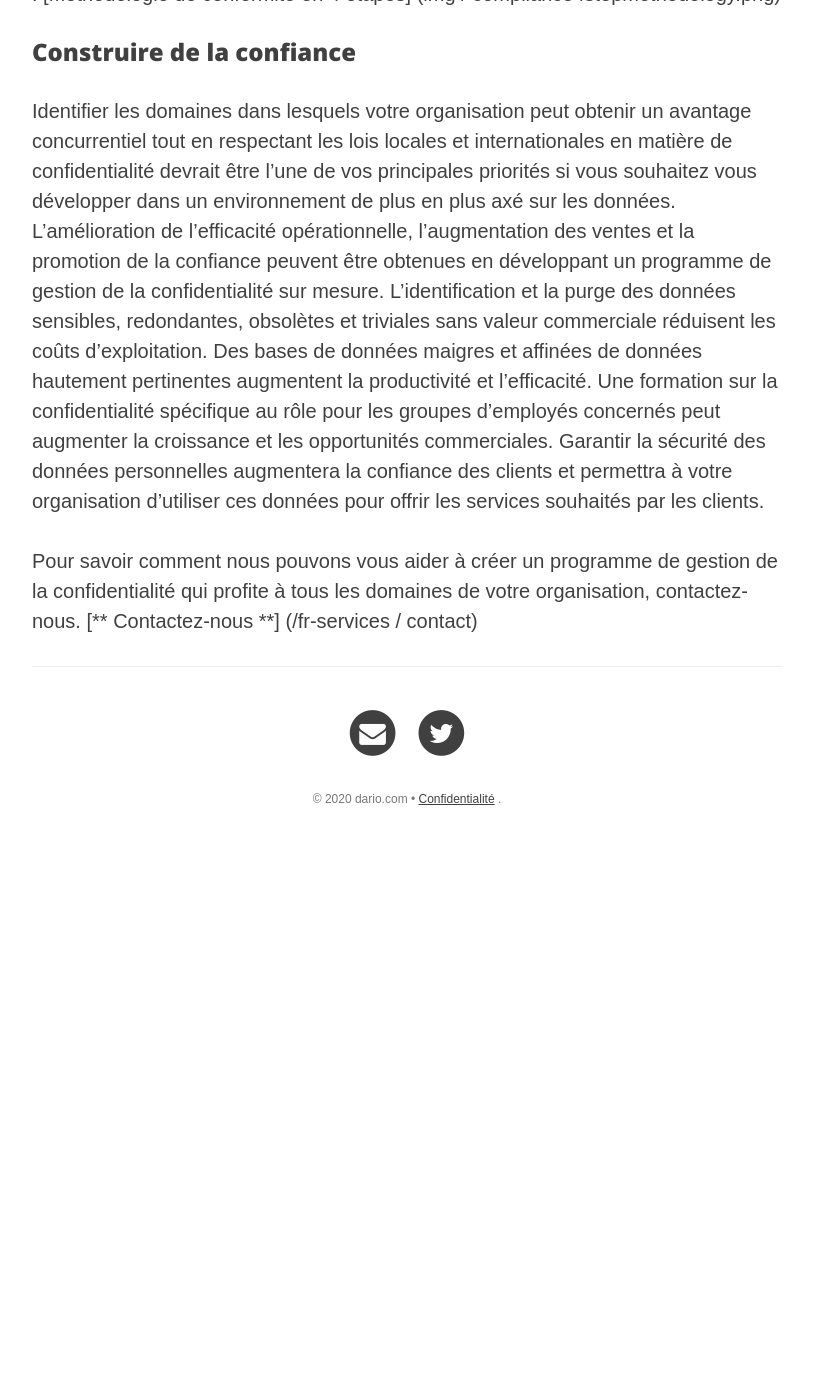
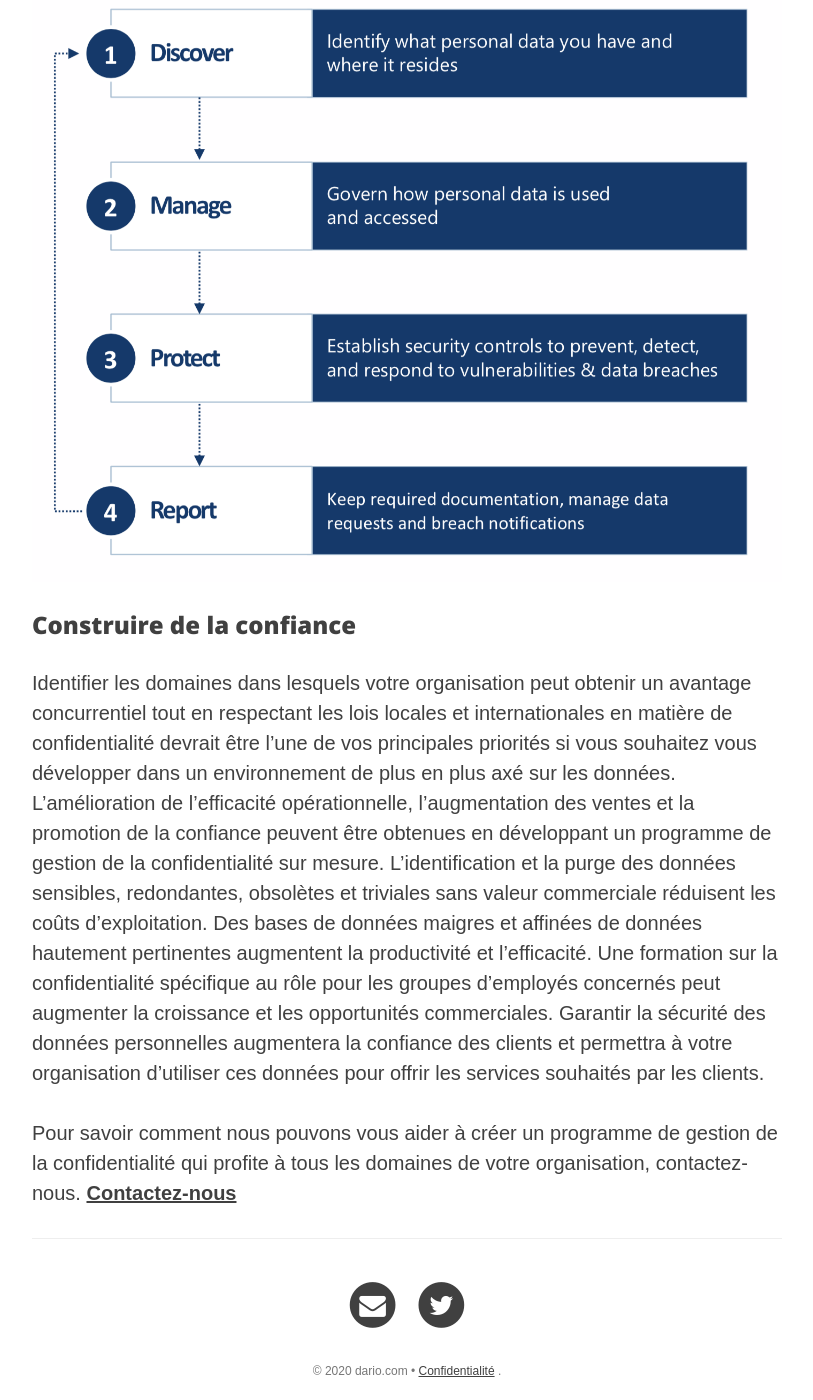
Before and after one commit to riod4/fr-services, a Jekyll site: the page built from _services/enhance-value-services.md, in a window 1280 px wide and 1400 px high, scrolled down 1740 px. Shown: the whole window, without its empty margins (233-1046 px from the left). Built offline with Jekyll 4.4.1, drawn with Linux system fonts in a browser that asks for light colours; nearby versions of some CDN libraries; before the commit the page ends 2568 px from its top, so only the background shows below that; some of the changed text lies outside the part shown.

Commit message:
2020-06-25 debug markdown links v0.1

```diff
--- a/_services/enhance-value-services.md
+++ b/_services/enhance-value-services.md
@@ -23,9 +23,9 @@ Les organisations qui considèrent la confidentialité comme vitale pour leurs o
 Que doit faire une organisation pour s'assurer qu'elle traite correctement les informations personnelles? Comment saura-t-il qu'il le fait bien? Comment pourra-t-elle démontrer à ses clients, partenaires et aux autorités qu'elle a la capacité de respecter ses obligations légales? Une organisation qui traite des données personnelles est tenue de mettre en œuvre et de maintenir un programme de protection de la vie privée. Il doit définir des politiques et des processus, ainsi que fournir une formation spécifique à la confidentialité des employés. Elle doit avoir des contrats en place si elle transfère des informations personnelles à d'autres sociétés pour traitement, afin de garantir que les informations en question sont correctement protégées. Les organisations doivent avoir mis en place une politique de confidentialité publique facile à comprendre, avec des procédures claires pour répondre aux demandes d'accès (et de correction) de leurs informations personnelles. Il doit être en mesure de répondre aux plaintes des particuliers sur la manière dont les informations personnelles sont utilisées et protégées, avec une documentation régulièrement mise à jour.
 
 ### Atteindre la conformité
-! [Méthodologie de conformité en 4 étapes] (img / compliance4stepmethodology.png)
+![4 step compliance methodology](img/compliance4stepmethodology.png)
 
 ### Construire de la confiance
 Identifier les domaines dans lesquels votre organisation peut obtenir un avantage concurrentiel tout en respectant les lois locales et internationales en matière de confidentialité devrait être l'une de vos principales priorités si vous souhaitez vous développer dans un environnement de plus en plus axé sur les données. L'amélioration de l'efficacité opérationnelle, l'augmentation des ventes et la promotion de la confiance peuvent être obtenues en développant un programme de gestion de la confidentialité sur mesure. L'identification et la purge des données sensibles, redondantes, obsolètes et triviales sans valeur commerciale réduisent les coûts d'exploitation. Des bases de données maigres et affinées de données hautement pertinentes augmentent la productivité et l'efficacité. Une formation sur la confidentialité spécifique au rôle pour les groupes d'employés concernés peut augmenter la croissance et les opportunités commerciales. Garantir la sécurité des données personnelles augmentera la confiance des clients et permettra à votre organisation d'utiliser ces données pour offrir les services souhaités par les clients.
 
-Pour savoir comment nous pouvons vous aider à créer un programme de gestion de la confidentialité qui profite à tous les domaines de votre organisation, contactez-nous. [** Contactez-nous **] ({{site.baseurl}} / contact)
+Pour savoir comment nous pouvons vous aider à créer un programme de gestion de la confidentialité qui profite à tous les domaines de votre organisation, contactez-nous. [**Contactez-nous**]({{site.baseurl }}/contact)
```
